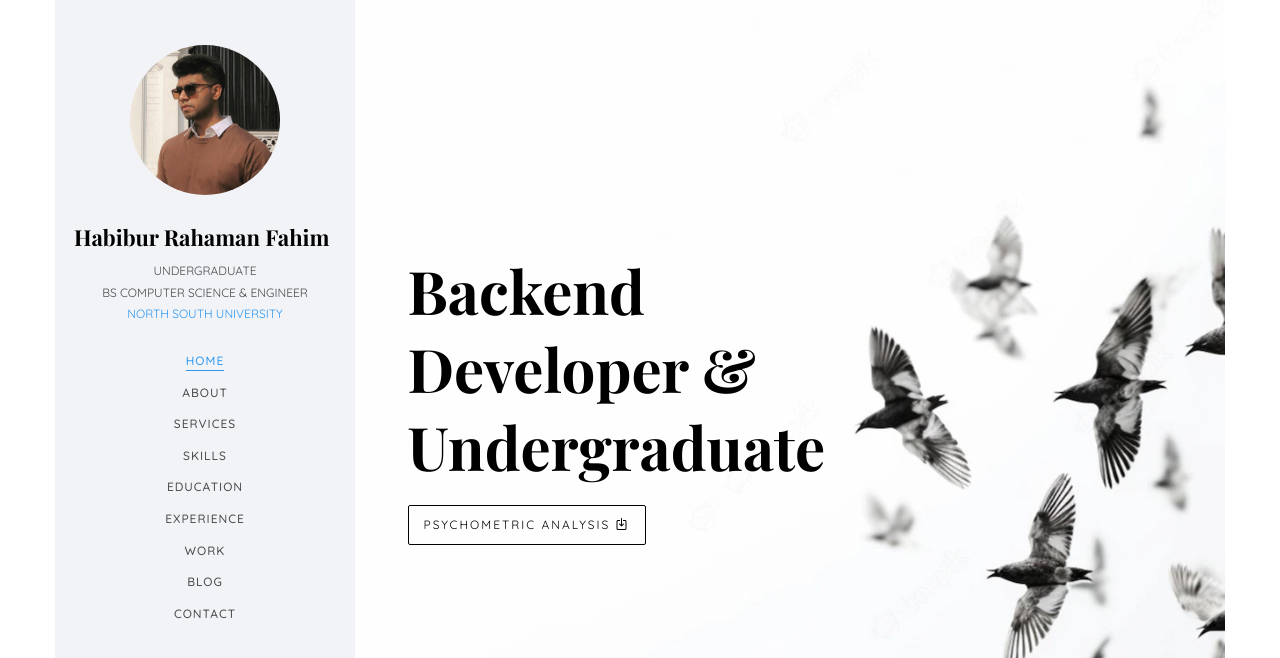
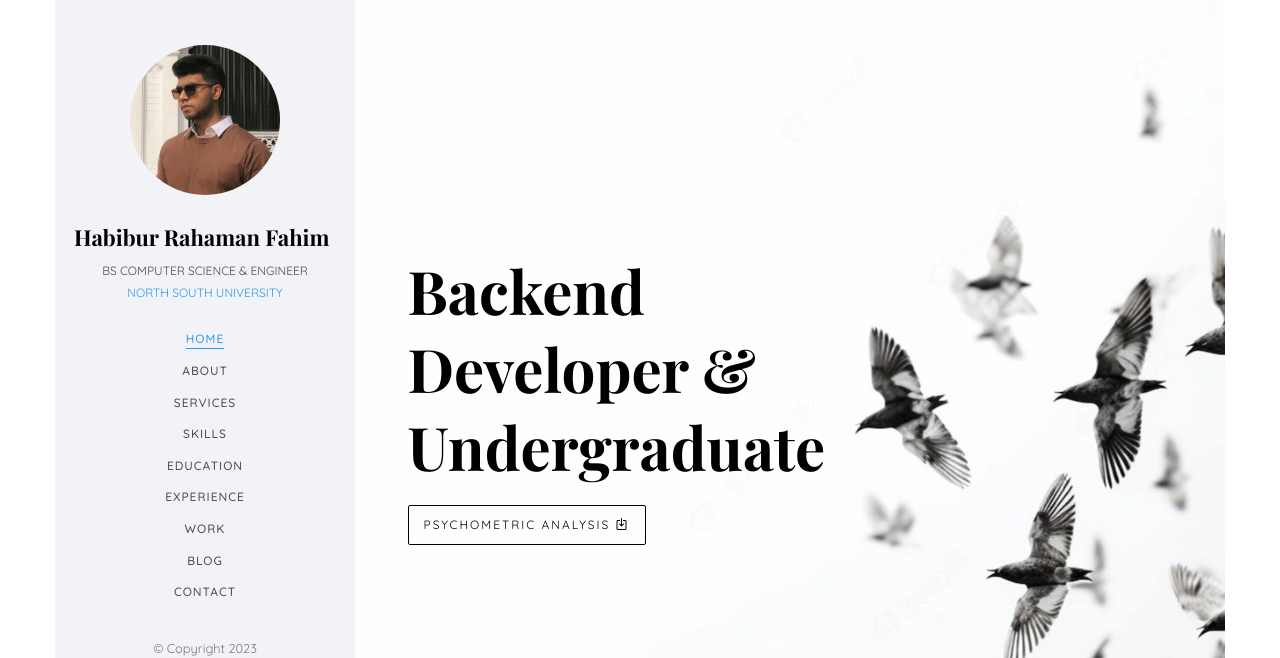
Before and after one commit to HR-Fahim/hr-fahim.github.io, a plain HTML site: page index.html in a window 1280 px wide. Shown: the top 658 px of the page. Drawn offline with nearby package versions, Linux system fonts and the light colour scheme; files whose address does not match are found by name; a web font is replaced by a local one.

Commit message:
Initialize Files

```diff
--- a/index.html
+++ b/index.html
@@ -58,7 +58,7 @@
 			<div class="text-center">
 				<div class="author-img" style="background-image: url(images/about.jpg);"></div>
 				<h1 id="colorlib-logo"><a href="index.html">Habibur Rahaman Fahim</a></h1>
-				<span class="position">Undergraduate<br>BS Computer Science & Engineer<br><a href="http://www.northsouth.edu/">North South University</a></span>
+				<span class="position"><!--Undergraduate<br>-->BS Computer Science & Engineer<br><a href="http://www.northsouth.edu/">North South University</a></span>
 			</div>
 			<nav id="colorlib-main-menu" role="navigation" class="navbar">
 				<div id="navbar" class="collapse">
```
